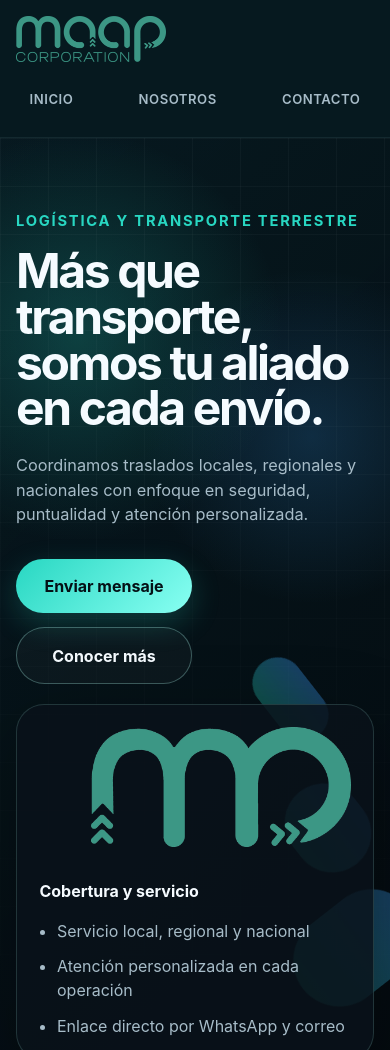
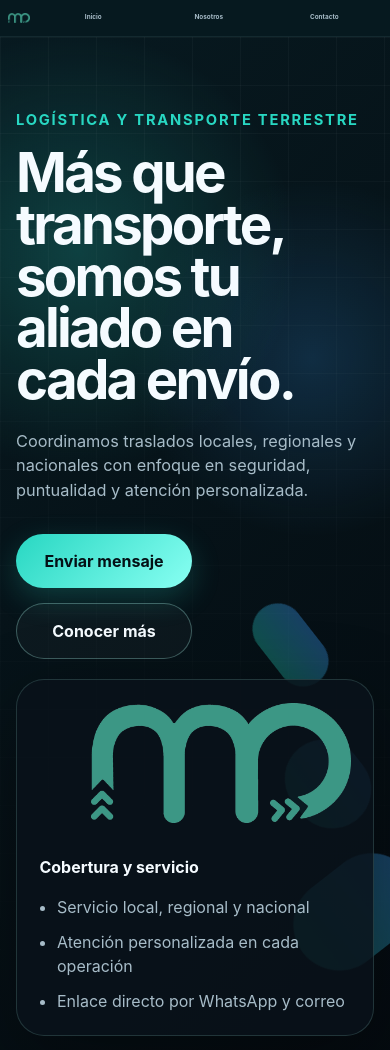
Before and after one commit to erickgtzh/maap-landing, a website built with Vite: page index.html in a window 390 px wide. Shown: the top 1050 px of the page. Built offline with nearby package versions, Linux system fonts and the light colour scheme.

Commit message:
style: compact sticky mobile header

```diff
--- a/src/main.js
+++ b/src/main.js
@@ -104,7 +104,8 @@ const valuePills = site.values
 document.querySelector('#app').innerHTML = `
   <header class="site-header">
     <a class="brand" href="#inicio" aria-label="Ir al inicio de ${site.brand}">
-      <img src="${logoFull}" alt="Logo de ${site.brand}" />
+      <img class="brand-logo brand-logo-full" src="${logoFull}" alt="Logo de ${site.brand}" />
+      <img class="brand-logo brand-logo-mark" src="${logoMark}" alt="Isotipo de ${site.brand}" />
     </a>
 
     <nav class="nav" aria-label="Principal">
--- a/src/style.css
+++ b/src/style.css
@@ -30,11 +30,13 @@
 
 html {
   scroll-behavior: smooth;
+  overflow-x: hidden;
 }
 
 body {
   margin: 0;
   min-width: 320px;
+  overflow-x: hidden;
   background: transparent;
   color: var(--text);
 }
@@ -56,6 +58,7 @@ a {
 
 #app {
   min-height: 100vh;
+  overflow-x: hidden;
 }
 
 .container {
@@ -79,8 +82,18 @@ a {
   backdrop-filter: blur(18px);
 }
 
-.brand img {
+.brand {
+  display: inline-flex;
+  align-items: center;
+}
+
+.brand-logo-full {
   width: clamp(150px, 18vw, 220px);
+}
+
+.brand-logo-mark {
+  display: none;
+  width: 48px;
 }
 
 .nav {
@@ -570,22 +583,56 @@ h3 {
 
 @media (max-width: 720px) {
   .site-header {
-    position: static;
-    flex-direction: column;
-    align-items: flex-start;
-    padding-top: 1rem;
-    padding-bottom: 1rem;
+    position: sticky;
+    top: 0;
+    display: grid;
+    grid-template-columns: 24px minmax(0, 1fr);
+    align-items: center;
+    gap: 0.25rem;
+    padding-top: 0.6rem;
+    padding-bottom: 0.6rem;
+    padding-left: 0.5rem;
+    padding-right: 0.5rem;
+  }
+
+  .brand {
+    display: inline-flex;
+    width: 24px;
+  }
+
+  .brand-logo-full {
+    display: none;
+  }
+
+  .brand-logo-mark {
+    display: block;
+    width: 24px;
   }
 
   .nav {
-    width: 100%;
-    justify-content: space-between;
-    flex-wrap: wrap;
+    min-width: 0;
+    margin-left: 0;
+    display: grid;
+    grid-template-columns: repeat(3, minmax(0, 1fr));
+    align-items: center;
+    gap: 0;
   }
 
   .nav a {
-    padding: 0.75rem 0.85rem;
-    font-size: 0.82rem;
+    display: block;
+    min-width: 0;
+    padding: 0.18rem 0;
+    text-align: center;
+    font-size: 0.42rem;
+    font-weight: 700;
+    letter-spacing: 0;
+    text-transform: none;
+    white-space: nowrap;
+  }
+
+  h1 {
+    max-width: 8ch;
+    font-size: clamp(2.9rem, 14vw, 4rem);
   }
 
   .hero-section {
@@ -624,3 +671,25 @@ h3 {
     width: 150px;
   }
 }
+
+@media (max-width: 420px) {
+  .site-header {
+    grid-template-columns: 22px minmax(0, 1fr);
+    gap: 0.35rem;
+    padding-left: 0.5rem;
+    padding-right: 0.5rem;
+  }
+
+  .brand {
+    width: 22px;
+  }
+
+  .brand-logo-mark {
+    width: 22px;
+  }
+
+  .nav a {
+    padding: 0.22rem 0;
+    font-size: 0.4rem;
+  }
+}
```
